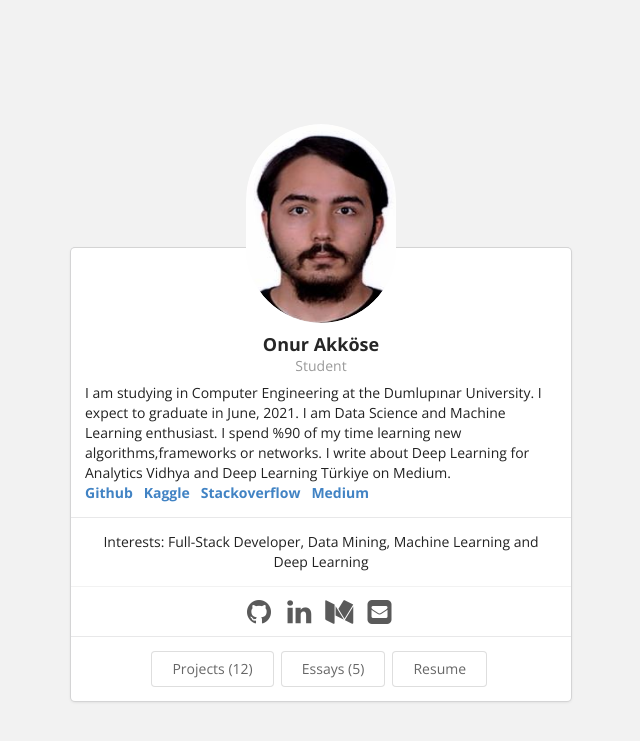
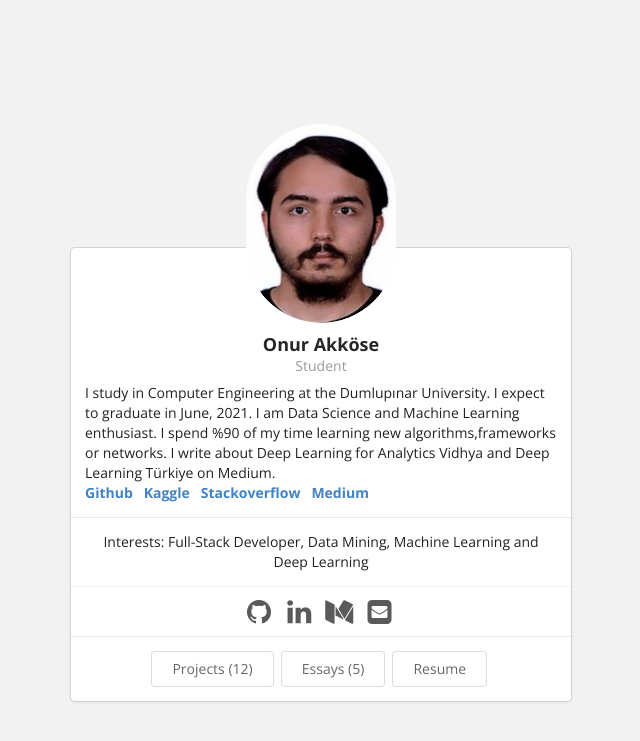
Before and after one commit to OnurAkkose/OnurAkkose.github.io, a Jekyll site: the page built from index.html, in a window 1280 px wide. Shown: the top 741 px of the page, without its empty margins (319-959 px from the left). Built offline with Jekyll 4.4.1, drawn with Linux system fonts in a browser that asks for light colours.

Commit message:
Update bio.json

```diff
--- a/_data/bio.json
+++ b/_data/bio.json
@@ -6,7 +6,7 @@
     "email": "onur251akkose@gmail.com",
     "phone": "",
     "website": "https://onurakkose.github.io",
-    "summary": "I am studying in Computer Engineering at the Dumlupınar University. I expect to graduate in June, 2021. I am Data Science and Machine Learning enthusiast. I spend %90 of my time learning new algorithms,frameworks or networks. I write about Deep Learning for Analytics Vidhya and Deep Learning Türkiye on Medium.  ",
+    "summary": "I study in Computer Engineering at the Dumlupınar University. I expect to graduate in June, 2021. I am Data Science and Machine Learning enthusiast. I spend %90 of my time learning new algorithms,frameworks or networks. I write about Deep Learning for Analytics Vidhya and Deep Learning Türkiye on Medium.  ",
     "dfdfdfdfd",
     "profiles": [
       {
```
